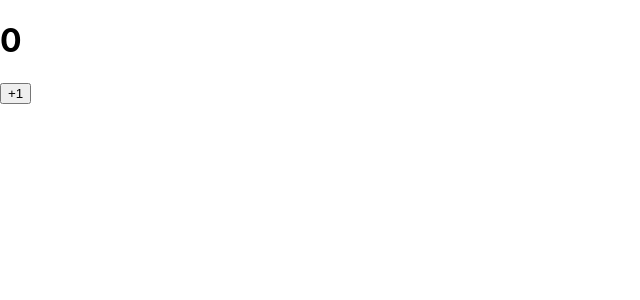
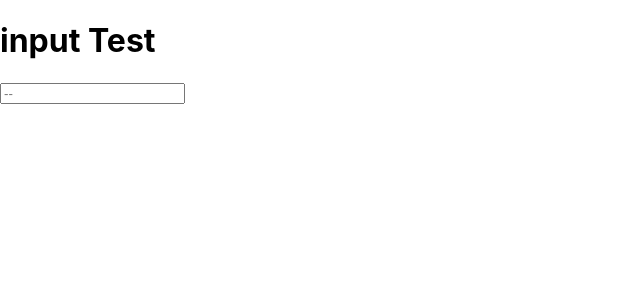
Before and after one commit to Kim-Dong-Kyu/ReactJS, a React (Create React App) app in the folder hello-react/: page / in a window 1280 px wide. Shown: the top 300 px of the page, without its empty margins (0-640 px from the left). Built offline with nearby package versions, Linux system fonts and the light colour scheme.

Commit message:
event handling

```diff
--- a/hello-react/src/App.js
+++ b/hello-react/src/App.js
@@ -1,9 +1,8 @@
 import logo from './logo.svg'; /*import 특저 파일을 불러 오는 것을 의미*/
 import './App.css';
-import Counter from './state/Counter';
-
+import Input from './event/Input';
   const App = () => {
-    return <Counter>리액트</Counter>
+    return <Input></Input>;
   }
 
 export default App;
--- /dev/null
+++ b/hello-react/src/event/Input.js
@@ -0,0 +1,39 @@
+import React, { Component } from 'react';
+import PropTypes from 'prop-types';
+
+class Input extends Component {
+    // eslint-disable-next-line no-useless-constructor
+    constructor(props) {
+        super(props);
+    }
+
+    state ={
+        message : ''
+    }
+    render() {
+        return (
+            <div>
+                <h1>input Test</h1>
+                <input
+                    type ="text"
+                    name = "message"
+                    placeholder='--'
+                    value = {this.state.message}
+                    onChange = {
+                        (e) => {
+                            this.setState({
+                                message : e.target.value
+                            })
+                        }
+                    }
+                />
+            </div>
+        );
+    }
+}
+
+Input.propTypes = {
+
+};
+
+export default Input;
```
Also changed, not shown: hello-react/src/event/OnClickEventClass.js (added, +24 -0 lines), hello-react/src/event/onClickEvent.js (added, +13 -0 lines), hello-react/src/state/Say.js (added, +17 -0 lines).
